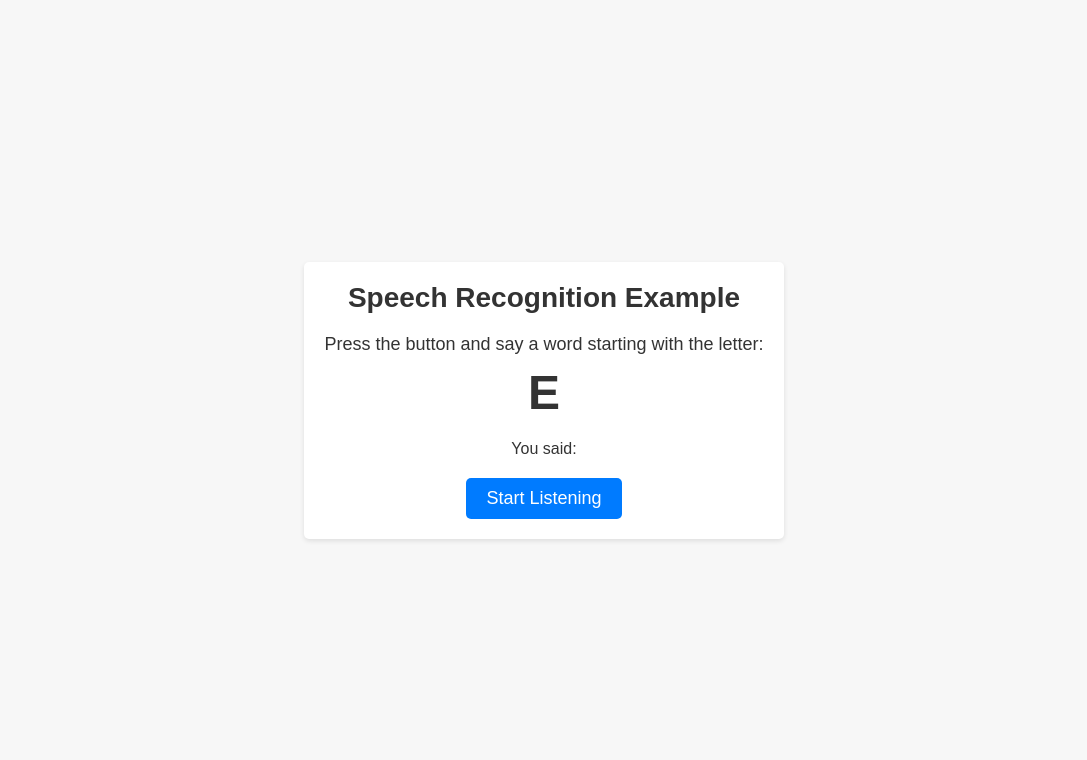
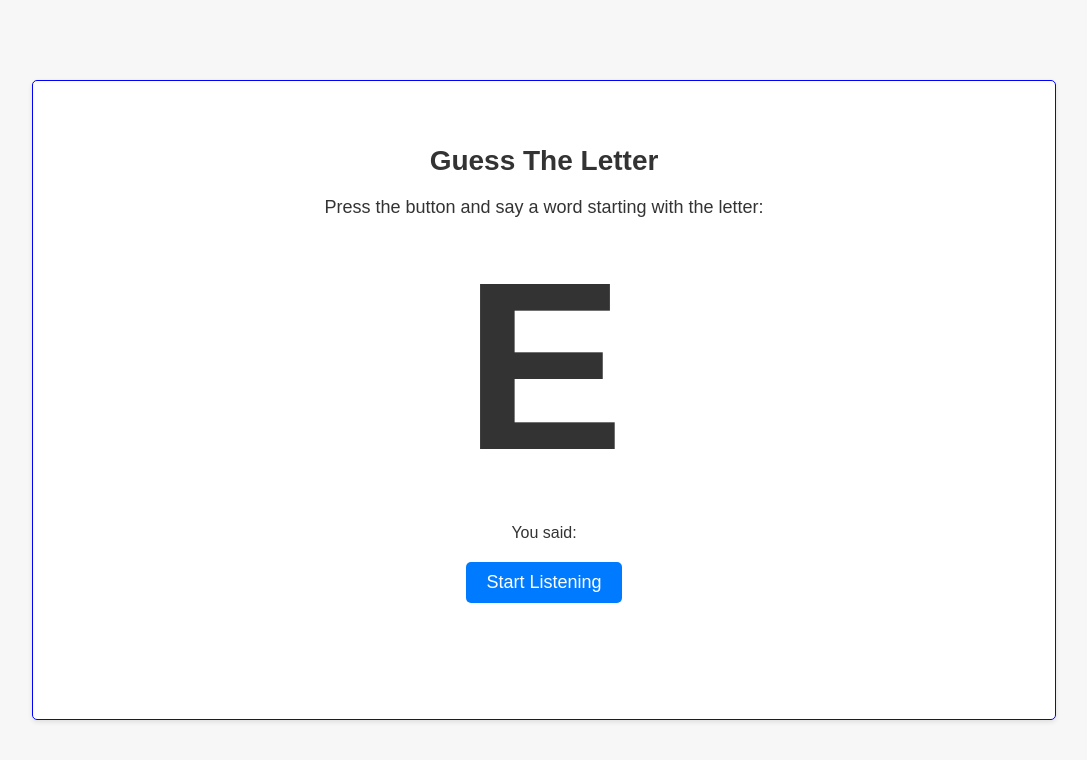
Before and after one commit to furkanYanteri1/letter-game, a plain HTML site: page index.html in a window 1280 px wide. Shown: the whole page, without its empty margins (96-1183 px from the left). Drawn offline with Linux system fonts and the light colour scheme.

Commit message:
fix: made the promt more obvious

```diff
--- a/index.html
+++ b/index.html
@@ -3,15 +3,15 @@
 <head>
     <meta charset="UTF-8">
     <meta name="viewport" content="width=device-width, initial-scale=1.0">
-    <title>Speech Recognition Example</title>
+    <title>Guess The Letter</title>
     <link rel="stylesheet" href="styles.css">
 </head>
 <body>
-    <div class="container">
-        <h1>Speech Recognition Example</h1>
+    <div class="container" style="border: 1px solid blue;">
+        <h1>Guess The Letter</h1>
         <div class="speech-container">
             <p class="instruction">Press the button and say a word starting with the letter:</p>
-            <h2 id="target-letter">E</h2>
+            <h1 id="target-letter" style="font-size: 30vh;">E</h1>
             <p class="spoken-word">You said: <span id="spoken-word"></span></p>
             <button id="start-btn">Start Listening</button>
         </div>
--- a/styles.css
+++ b/styles.css
@@ -16,9 +16,10 @@ body {
 }
 
 .container {
-    max-width: 600px;
+    width: 80%;
+    height: 80%;
     margin: 0 auto;
-    padding: 20px;
+    padding: 5%;
     background-color: #fff;
     box-shadow: 0 2px 5px rgba(0, 0, 0, 0.1);
     border-radius: 5px;
```
